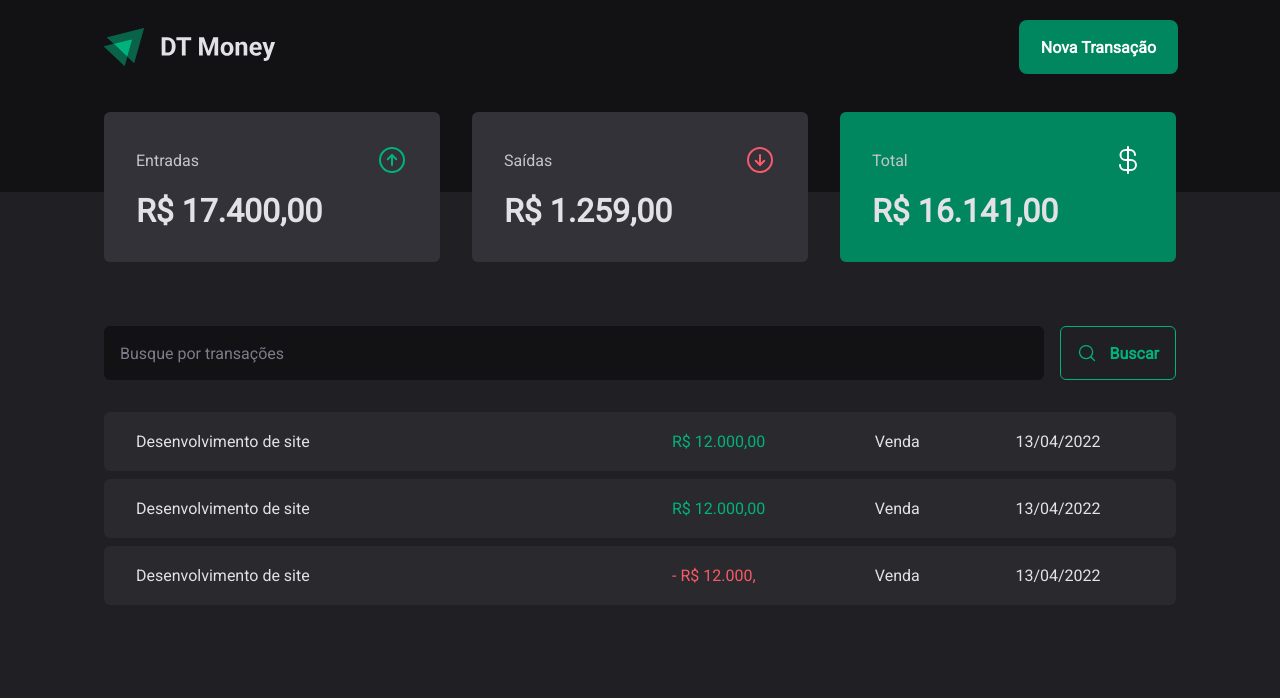
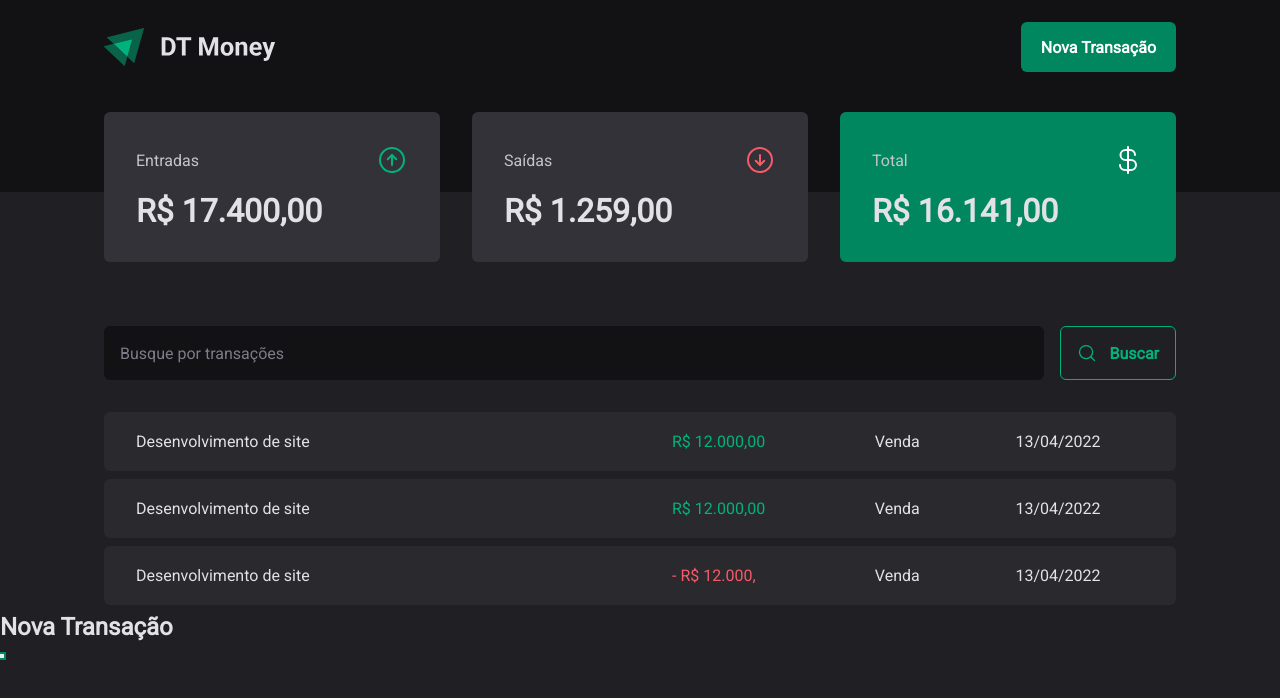
Before and after one commit to viktor-lima/dt-money, a React (Vite) app: page / in a window 1280 px wide. Both pictures are taken after a click on the button "Nova Transação". Shown: the top 698 px of the page. Built offline with nearby package versions, Linux system fonts and the light colour scheme.

Commit message:
lib -> radix

```diff
--- a/package.json
+++ b/package.json
@@ -10,6 +10,7 @@
     "preview": "vite preview"
   },
   "dependencies": {
+    "@radix-ui/react-dialog": "^1.1.6",
     "phosphor-react": "^1.4.1",
     "react": "^19.0.0",
     "react-dom": "^19.0.0",
--- a/src/components/Header/index.tsx
+++ b/src/components/Header/index.tsx
@@ -1,7 +1,7 @@
 import { HeaderContainer, HeaderContent, NewTransactionButton } from "./styles";
 
 import logoImg from '../../assets/logo.svg'
-
+import * as Dialog from '@radix-ui/react-dialog'
 
 export function Header () {
   return (
@@ -11,7 +11,21 @@
 
           <img src={logoImg} />
 
-          <NewTransactionButton> Nova Transação</NewTransactionButton>
+          <Dialog.Root>
+            <Dialog.Trigger asChild>
+              <NewTransactionButton>Nova Transação</NewTransactionButton>
+            </Dialog.Trigger>
+
+            <Dialog.Portal>
+              <Dialog.Overlay />
+
+              <Dialog.Content>
+                <Dialog.Title>Nova Transação</Dialog.Title>
+                <Dialog.Close />
+              </Dialog.Content>
+            </Dialog.Portal>
+          </Dialog.Root>
+
         </HeaderContent>
       </HeaderContainer>
     </div>
--- a/src/components/Header/styles.ts
+++ b/src/components/Header/styles.ts
@@ -1,4 +1,5 @@
 import styled from "styled-components";
+
 
 export const HeaderContainer = styled.header`
 
```
Also changed, not shown: 1 other file (tests, documents, lock files or other folders).
